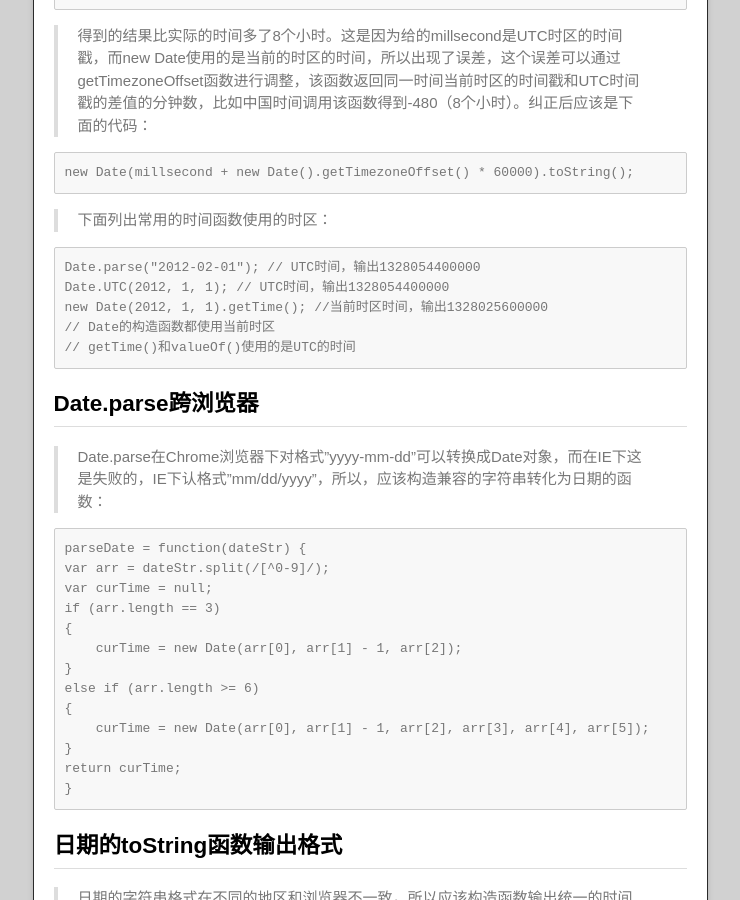
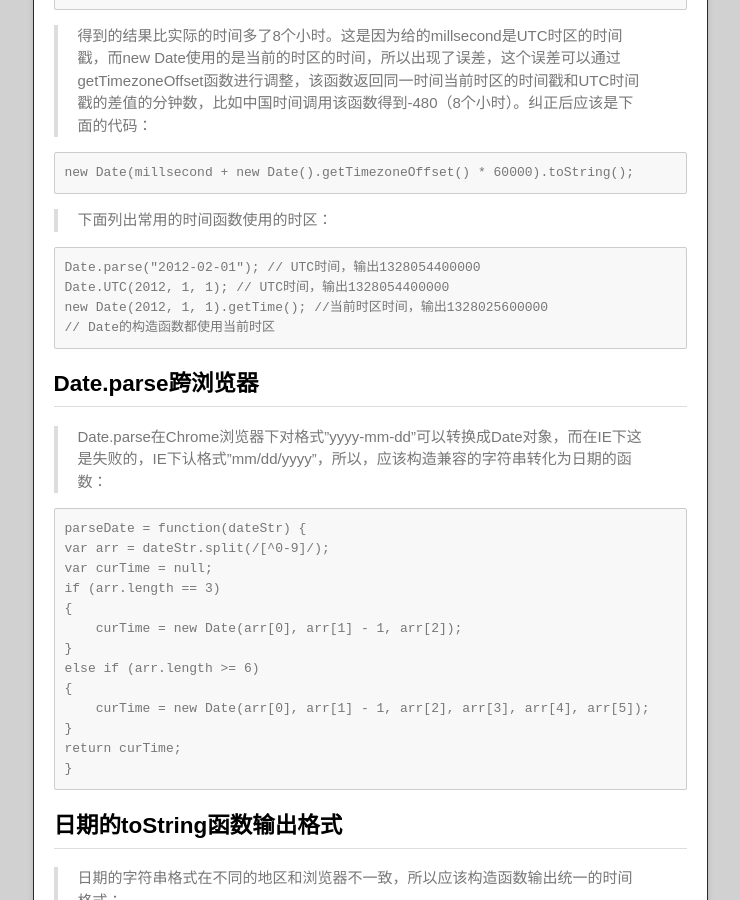
Before and after one commit to jacksparrow01/jacksparrow01.github.io, a Jekyll site: the page built from _posts/2013-08-04-js-date-problem.md, in a window 1280 px wide and 900 px high, scrolled down 494 px. Shown: the whole window, without its empty margins (270-1010 px from the left). Built offline with Jekyll 4.4.1, drawn with Linux system fonts in a browser that asks for light colours.

Commit message:
Update 2013-08-04-js-date-problem.md

```diff
--- a/_posts/2013-08-04-js-date-problem.md
+++ b/_posts/2013-08-04-js-date-problem.md
@@ -15,7 +15,6 @@ description: JavaScript的日期处理总结
 Date.UTC(2012, 1, 1); // UTC时间，输出1328054400000
 new Date(2012, 1, 1).getTime(); //当前时区时间，输出1328025600000
 // Date的构造函数都使用当前时区
-// getTime()和valueOf()使用的是UTC的时间
 </code></pre>
 
 ## Date.parse跨浏览器<br/>
```
